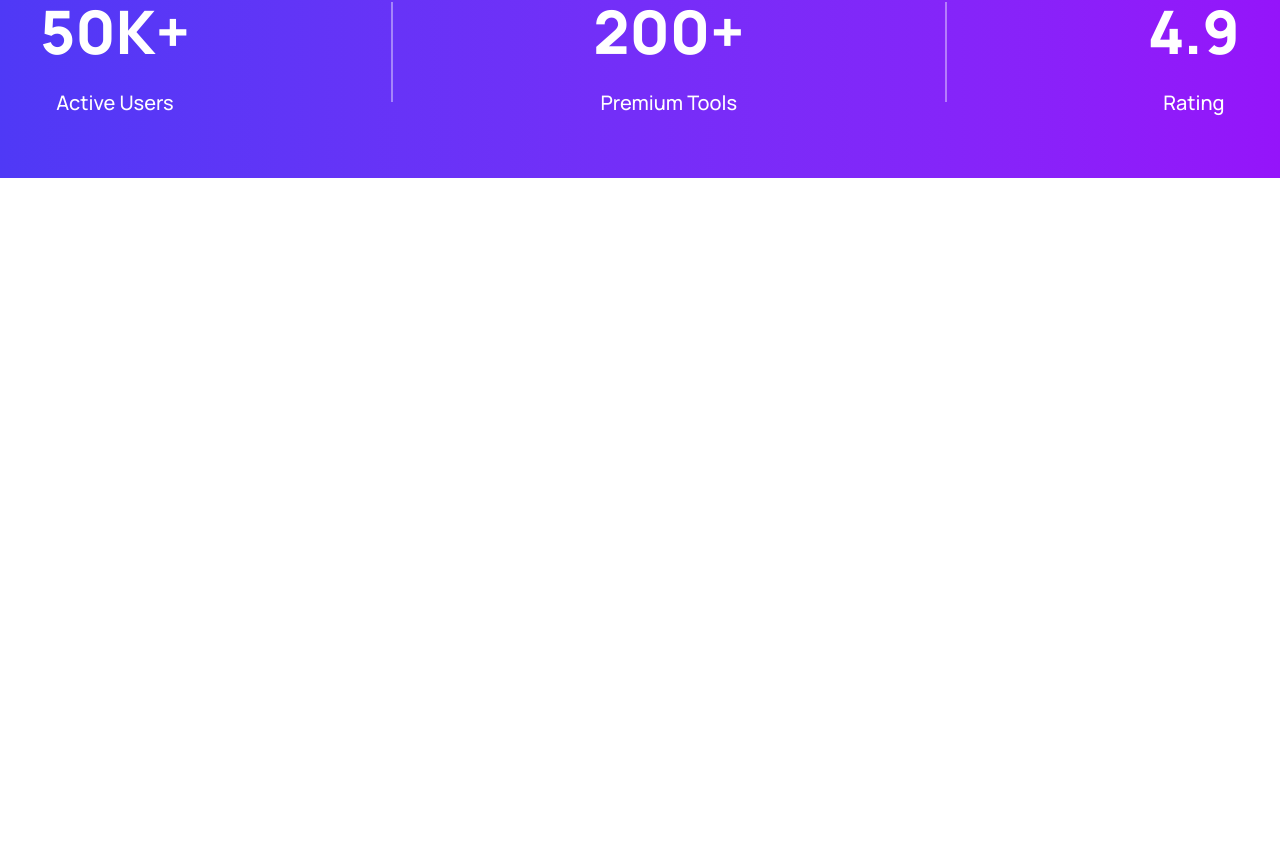
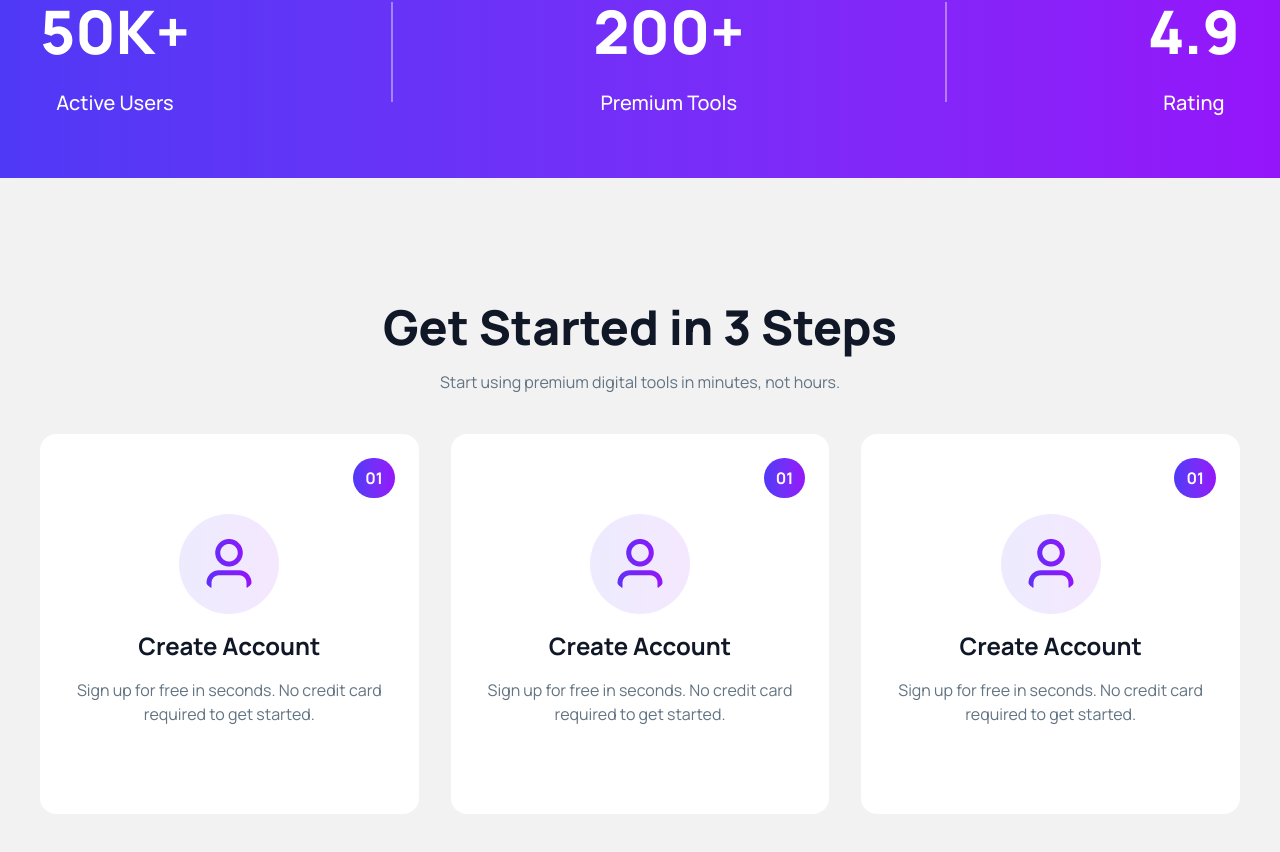
Before and after one commit to imamhossainsrabon/B13-A06, a React (Vite) app: page / in a window 1280 px wide. Shown: the part 839-1691 px from the top of the page. Before the commit the page ends 1017 px from the top, so only its background shows below. Built offline with nearby package versions, Linux system fonts and the light colour scheme.

Commit message:
MeetTheTeam section done successfully with mobile responsive

```diff
--- a/src/App.jsx
+++ b/src/App.jsx
@@ -1,5 +1,6 @@
 import './App.css'
 import Banner from './components/Banner'
+import MeetTheTeam from './components/MeetTheTeam'
 import Navbar from './components/Navbar'
 import Performance from './components/Performance'
 
@@ -13,6 +14,9 @@ function App() {
     <Performance />
 
 
+    <MeetTheTeam />
+
+
     </>
   )
 }
--- /dev/null
+++ b/src/components/MeetTheTeam.jsx
@@ -0,0 +1,44 @@
+import user from  '../assets/user.png'
+
+const MeetTheTeam = () => {
+    return (
+        <div className="py-30 px-3 bg-[#f2f2f2]" >
+            <div className="max-w-[1200px] mx-auto ">
+                <h2 className='mb-4 text-[#101727] text-[32px] md:text-[48px] leading-[120%] font-extrabold text-center'>Get Started in 3 Steps</h2>
+                <p className='mb-10 text-[#627382] md:text-[16px] text-[12px] leading-[140%] text-center '>Start using premium digital tools in minutes, not hours.</p>
+                <div className='flex flex-col md:flex-row justify-between items-center gap-8' >
+                    <div className='bg-white p-6  rounded-2xl flex justify-between items-center gap-4 flex-col text-center'>
+                        <div className='flex justify-end w-full'><p className='justify-items-end bg-linear-to-r from-[#4F39F6] to-[#9514FA] text-white font-bold px-3 py-2 rounded-full'>01</p></div>
+
+
+                        <img className='bg-linear-to-r from-[#4F39F61a] to-[#9514FA1a] bg-base-200-10 p-5 rounded-full'  src={user} />
+
+                        <h3 className='text-[#101727] font-bold text-2xl text-center'>Create Account</h3>
+                        <p className='text-[#627382] text-[16px] text-cente pb-16  '>Sign up for free in seconds. No credit card required to get started.</p>
+                    </div>
+                    <div className='bg-white p-6  rounded-2xl flex justify-between items-center gap-4 flex-col text-center'>
+                        <div className='flex justify-end w-full'><p className='justify-items-end bg-linear-to-r from-[#4F39F6] to-[#9514FA] text-white font-bold px-3 py-2 rounded-full'>01</p></div>
+
+
+                        <img className='bg-linear-to-r from-[#4F39F61a] to-[#9514FA1a] bg-base-200-10 p-5 rounded-full'  src={user} />
+
+                        <h3 className='text-[#101727] font-bold text-2xl text-center'>Create Account</h3>
+                        <p className='text-[#627382] text-[16px] text-cente pb-16  '>Sign up for free in seconds. No credit card required to get started.</p>
+                    </div>
+                    <div className='bg-white p-6  rounded-2xl flex justify-between items-center gap-4 flex-col text-center'>
+                        <div className='flex justify-end w-full'><p className='justify-items-end bg-linear-to-r from-[#4F39F6] to-[#9514FA] text-white font-bold px-3 py-2 rounded-full'>01</p></div>
+
+
+                        <img className='bg-linear-to-r from-[#4F39F61a] to-[#9514FA1a] bg-base-200-10 p-5 rounded-full'  src={user} />
+
+                        <h3 className='text-[#101727] font-bold text-2xl text-center'>Create Account</h3>
+                        <p className='text-[#627382] text-[16px] text-cente pb-16  '>Sign up for free in seconds. No credit card required to get started.</p>
+                    </div>
+
+                </div>
+            </div>
+        </div>
+    );
+};
+
+export default MeetTheTeam;
```
